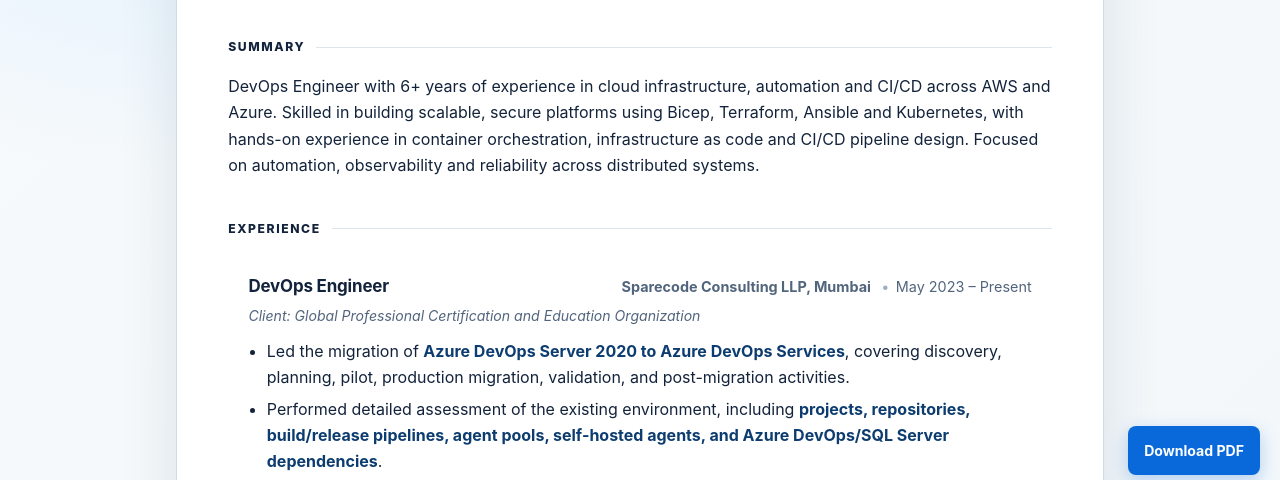
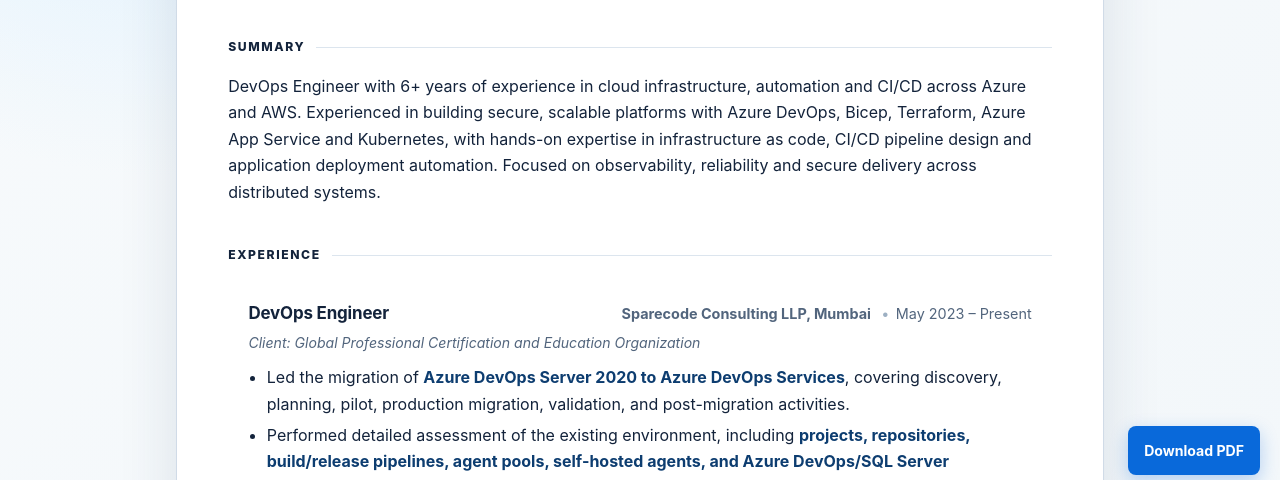
Before and after one commit to parmeshwargudadhe/parmeshwargudadhe.github.io, a plain HTML site: page index.html in a window 1280 px wide. Shown: the part 305-785 px from the top of the page. Drawn offline with Linux system fonts and the light colour scheme.

Commit message:
Update DevOps summary

```diff
--- a/index.html
+++ b/index.html
@@ -83,10 +83,10 @@
     <h2>Summary</h2>
     <p>
       DevOps Engineer with 6+ years of experience in cloud infrastructure, automation and
-      CI/CD across AWS and Azure. Skilled in building scalable, secure platforms using
-      Bicep, Terraform, Ansible and Kubernetes, with hands-on experience in container
-      orchestration, infrastructure as code and CI/CD pipeline design. Focused on
-      automation, observability and reliability across distributed systems.
+      CI/CD across Azure and AWS. Experienced in building secure, scalable platforms with
+      Azure DevOps, Bicep, Terraform, Azure App Service and Kubernetes, with hands-on
+      expertise in infrastructure as code, CI/CD pipeline design and application deployment
+      automation. Focused on observability, reliability and secure delivery across distributed systems.
     </p>
   </section>
 
```
